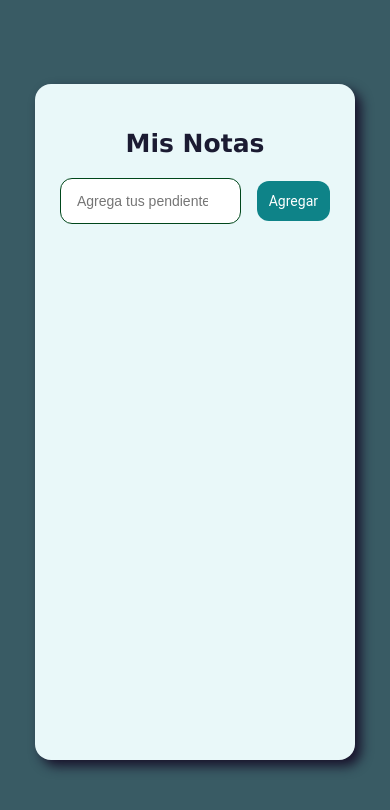
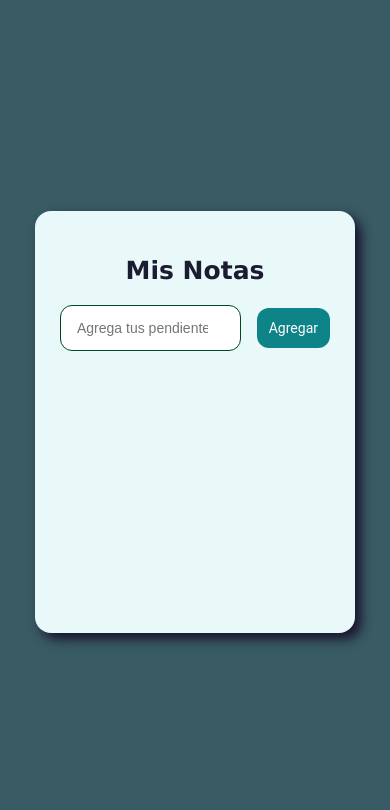
Before and after one commit to Daniel-Barrios-J/todo-app, a React (Create React App) app: page / in a window 390 px wide. Shown: the top 810 px of the page. Built offline with nearby package versions, Linux system fonts and the light colour scheme.

Commit message:
styles: responsive

```diff
--- a/src/App.js
+++ b/src/App.js
@@ -2,7 +2,7 @@ import { Lista } from './components/listaTareas'
 import styled from 'styled-components'
 
 const AppContainer = styled.div`
-  height: 100vh;
+  min-height: 100vh;
   padding: 24px;
   background-color: #395B64;
   font-family: 'Lucida Sans', 'Lucida Sans Regular', 'Lucida Grande', 'Lucida Sans Unicode', Geneva, Verdana, sans-serif;
@@ -14,7 +14,7 @@ const TodoList = styled.div`
   width: 80vw;
   max-width: 720px;
   min-width: 320px;
-  min-height: 80vh;
+  min-height: 50vh;
   background-color: #E9F8F9;
   padding: 25px;
   border-radius: 16px;
```
